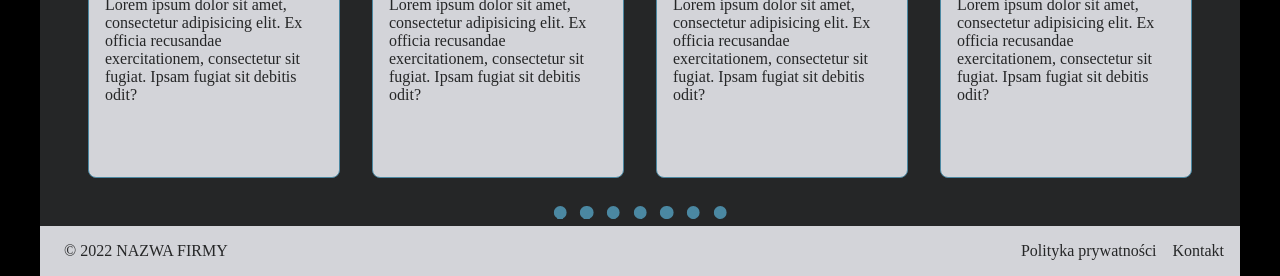
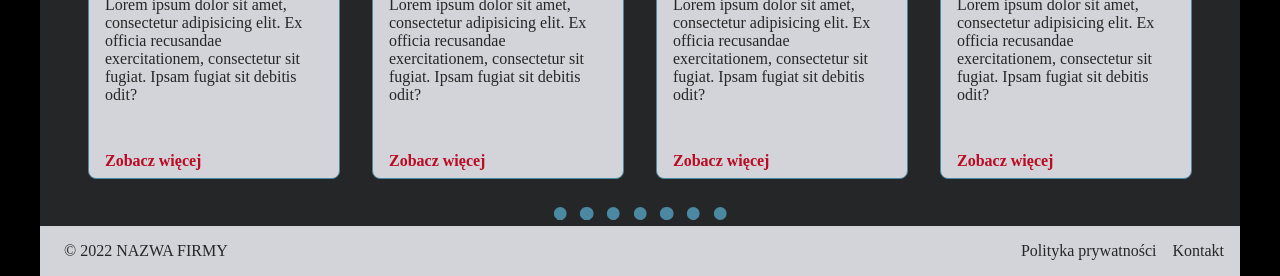
Before and after one commit to MichalKRZ-pl/ownWebpageTemplate, a website: page index.html in a window 1280 px wide. Shown: the part 2618-2894 px from the top of the page. Drawn offline with nearby package versions, Linux system fonts and the light colour scheme.

Commit message:
added links to cards

```diff
--- a/index.html
+++ b/index.html
@@ -153,6 +153,7 @@
     Lorem ipsum dolor sit amet, consectetur adipisicing elit. Ex officia recusandae exercitationem,
     consectetur sit fugiat. Ipsam fugiat sit debitis odit?
   </p>
+  <p class="services__text services__text--highlight">Zobacz więcej</p>
 </div>
 
 <div class="services__card">
@@ -166,6 +167,7 @@
     Lorem ipsum dolor sit amet, consectetur adipisicing elit. Ex officia recusandae exercitationem,
     consectetur sit fugiat. Ipsam fugiat sit debitis odit?
   </p>
+  <p class="services__text services__text--highlight">Zobacz więcej</p>
 </div>
 
 <div class="services__card">
@@ -179,6 +181,7 @@
     Lorem ipsum dolor sit amet, consectetur adipisicing elit. Ex officia recusandae exercitationem,
     consectetur sit fugiat. Ipsam fugiat sit debitis odit?
   </p>
+  <p class="services__text services__text--highlight">Zobacz więcej</p>
 </div>
 
 <div class="services__card">
@@ -192,6 +195,7 @@
     Lorem ipsum dolor sit amet, consectetur adipisicing elit. Ex officia recusandae exercitationem,
     consectetur sit fugiat. Ipsam fugiat sit debitis odit?
   </p>
+  <p class="services__text services__text--highlight">Zobacz więcej</p>
 </div>
 
 <div class="services__card">
@@ -205,6 +209,7 @@
     Lorem ipsum dolor sit amet, consectetur adipisicing elit. Ex officia recusandae exercitationem,
     consectetur sit fugiat. Ipsam fugiat sit debitis odit?
   </p>
+  <p class="services__text services__text--highlight">Zobacz więcej</p>
 </div>
 
 <div class="services__card">
@@ -218,6 +223,7 @@
     Lorem ipsum dolor sit amet, consectetur adipisicing elit. Ex officia recusandae exercitationem,
     consectetur sit fugiat. Ipsam fugiat sit debitis odit?
   </p>
+  <p class="services__text services__text--highlight">Zobacz więcej</p>
 </div>
 
 <div class="services__card">
@@ -231,6 +237,7 @@
     Lorem ipsum dolor sit amet, consectetur adipisicing elit. Ex officia recusandae exercitationem,
     consectetur sit fugiat. Ipsam fugiat sit debitis odit?
   </p>
+  <p class="services__text services__text--highlight">Zobacz więcej</p>
 </div>
         </div>
         <!-- <div class="services__carousel-dot-controls">
--- a/src/sass/main.scss
+++ b/src/sass/main.scss
@@ -405,9 +405,16 @@ section {
   }
 
   &__title,
-  &__text {
+  &__text,
+  &__link {
     color: $raisin-black;
     padding: 0.5em 1em;
+  }
+
+  &__text--highlight {
+    margin-top: 2em;
+    color: $firebrick;
+    font-weight: 700;
   }
 }
 
```
Also changed, not shown: dist/css/main.min.css, 1 other file.
